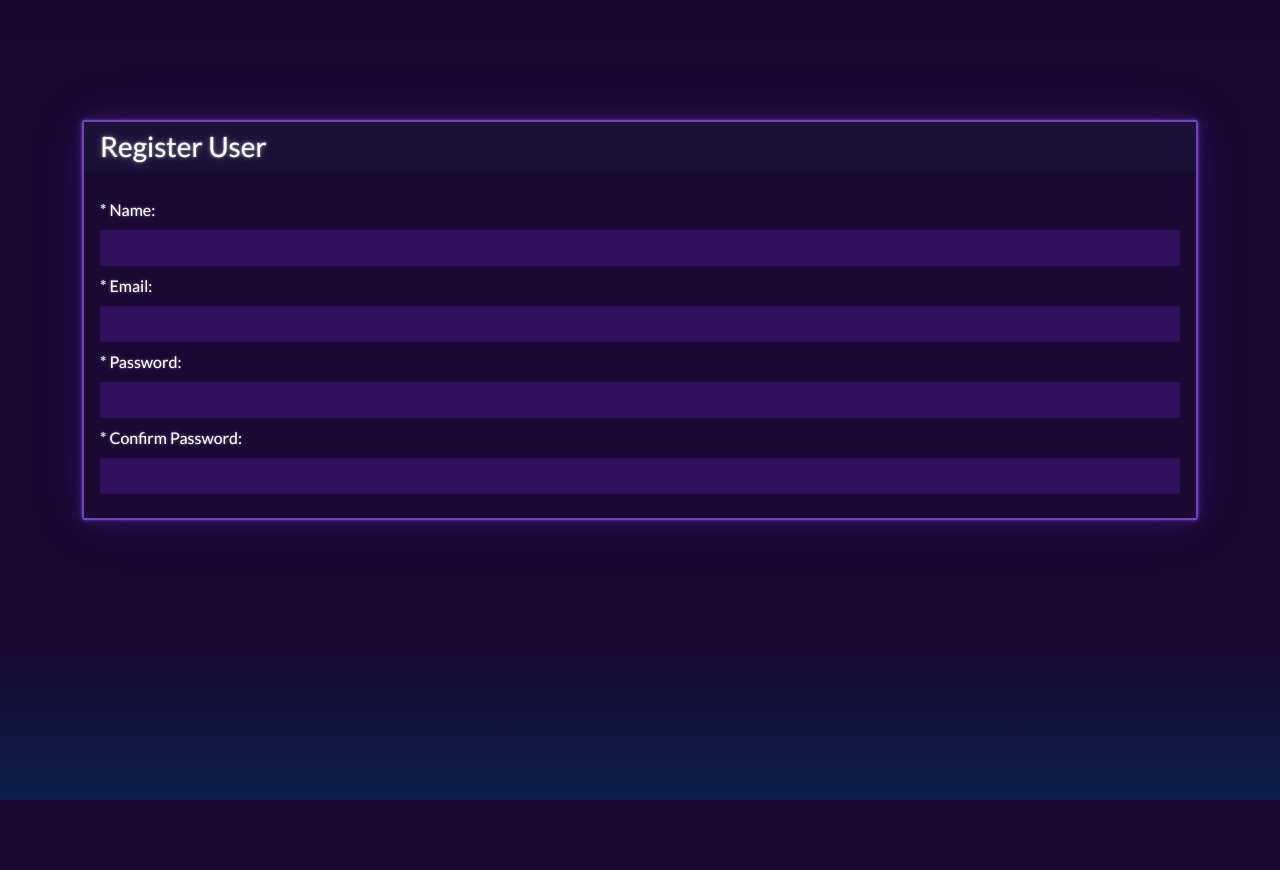
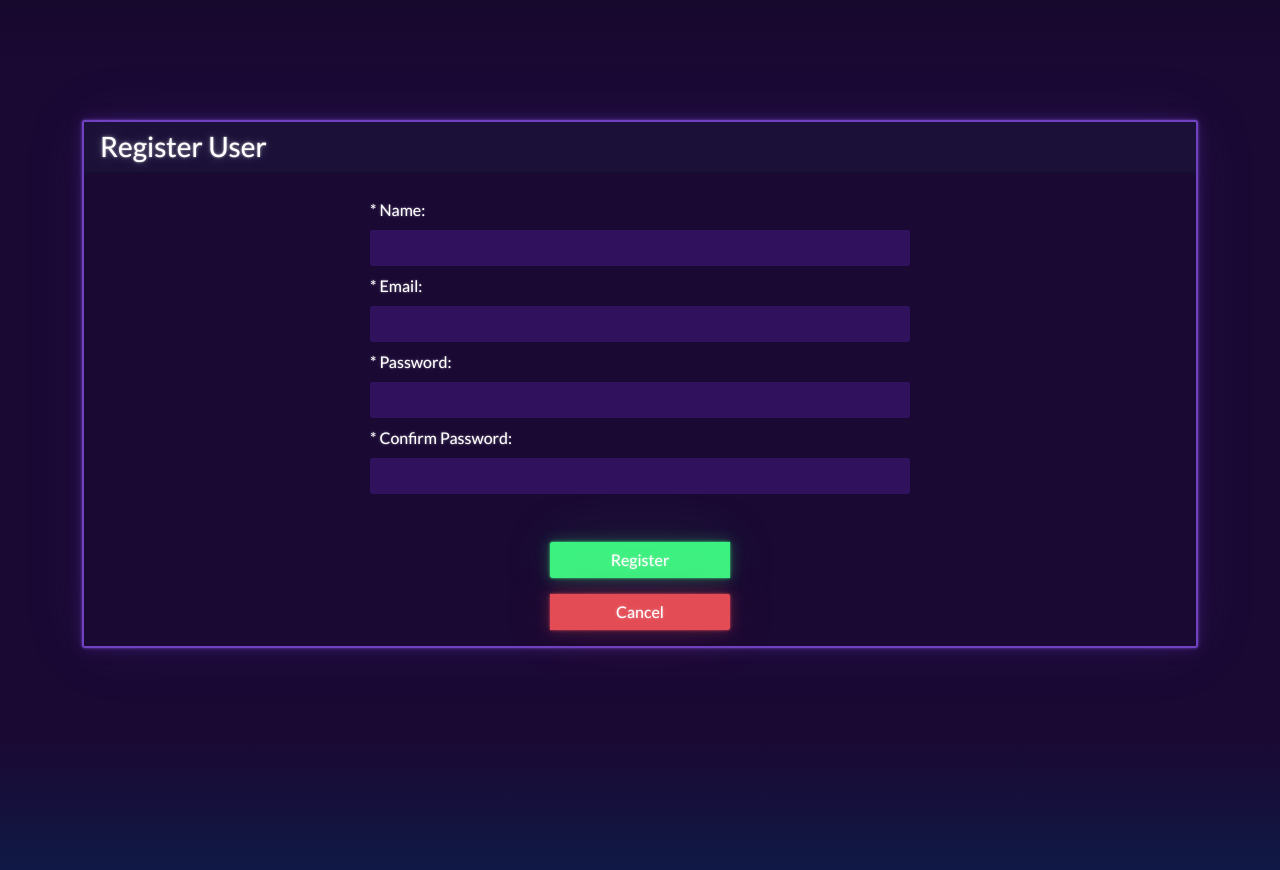
Before and after one commit to GutscheWilly/my-Finances-frontend, a React (Create React App) app: page / in a window 1280 px wide. Shown: the top 870 px of the page. Before the commit the page ends 800 px from the top, so only its background shows below. Built offline with nearby package versions, Linux system fonts and the light colour scheme.

Commit message:
Create register and cancel buttons

```diff
--- a/src/pages/RegisterUser.js
+++ b/src/pages/RegisterUser.js
@@ -9,12 +9,19 @@ function RegisterUser() {
     const [password, setPassword] = useState('');
     const [confirmPassword, setConfirmPassword] = useState('');
 
+    const register = () => {
+        console.log(name);
+        console.log(email);
+        console.log(password);
+        console.log(confirmPassword);
+    }
+
     return (
-        <div className="container">
+        <div className="container" style={{height: '100vh'}}>
             <Card title="Register User">
                 <div className="row">
                     <div className="col-lg-12">
-                        <div className="bs-component">
+                        <div className="bs-component col-lg-6" style={ {position: 'relative', left: '270px'} }>
                             <FormGroup label="* Name:" htmlFor="inputName">
                                 <input
                                     type="text"
@@ -52,6 +59,10 @@ function RegisterUser() {
                                 />
                             </FormGroup>
                         </div>
+                        <div className="btn-group mt-5 d-grid gap-3 col-lg-2" style={ {position: 'relative', left: '450px'} }>
+                            <button onClick={register} className="btn btn-success">Register</button>
+                            <button className="btn btn-danger">Cancel</button>
+                        </div>
                     </div>
                 </div>
             </Card>
```
